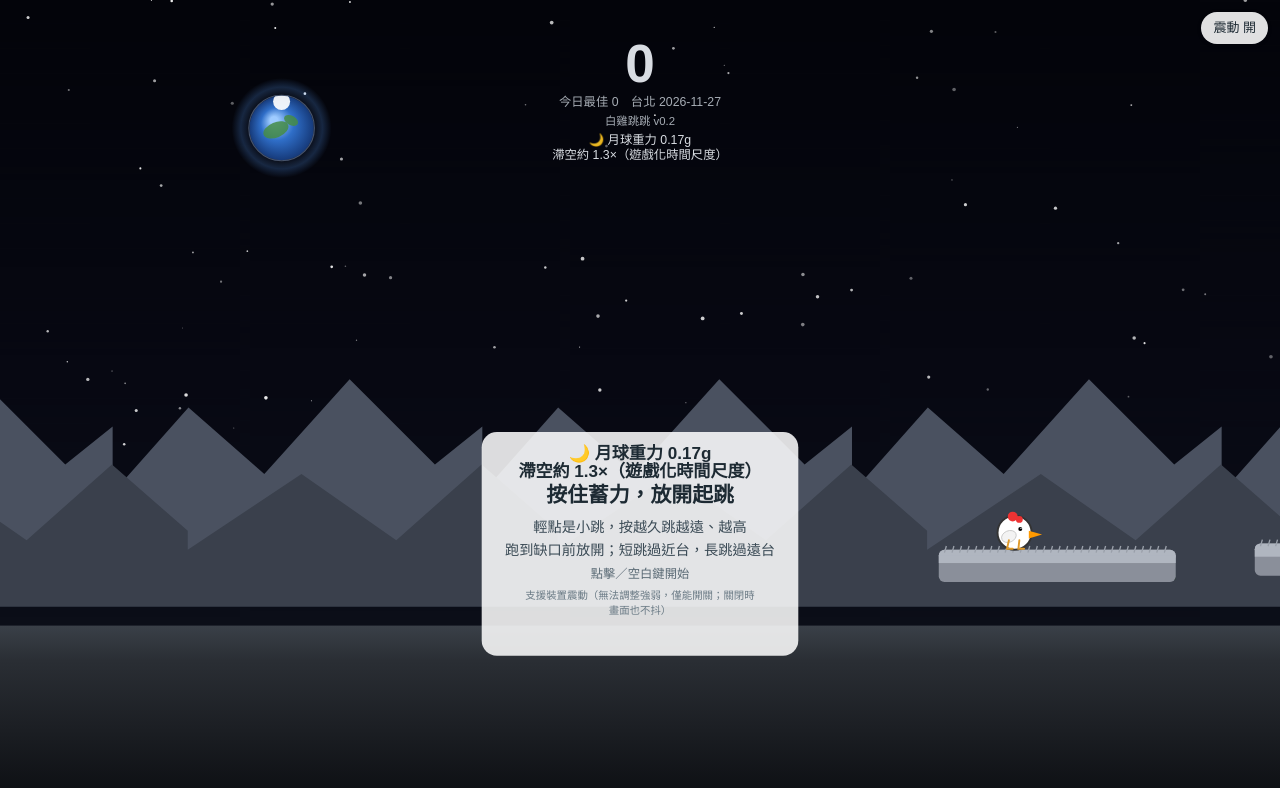
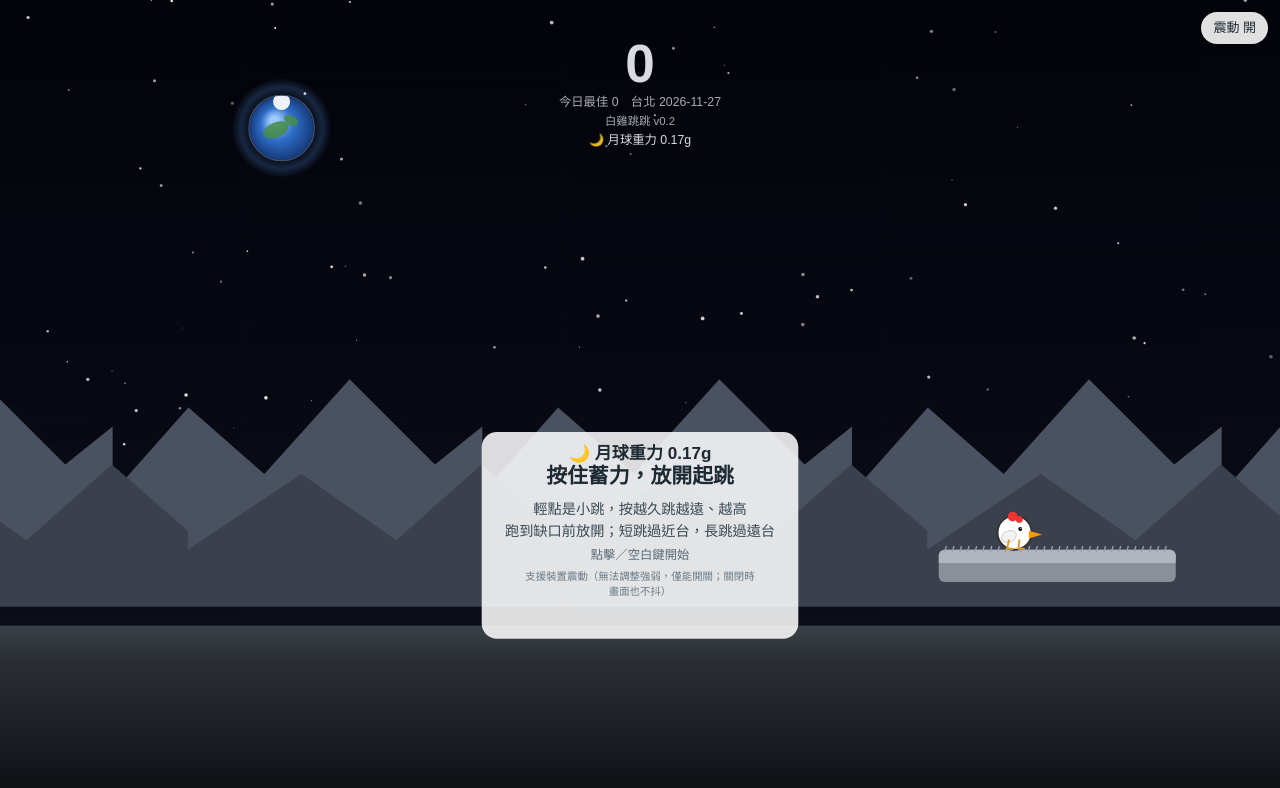
Before and after one commit to Yuanmi-dev/baiji-tiaotiao-v0.2, a plain HTML site: page index.html in a window 1280 px wide. Drawn offline with Linux system fonts and the light colour scheme.

Commit message:
Revert "Tighten jump hang time so vertical rhythm matches or beats scroll."
This reverts commit 6655f76dc2b01ed4448618a34dd48f1fe5f68e69.

```diff
--- a/index.html
+++ b/index.html
@@ -51,14 +51,11 @@ const CFG = {
   H: 844,
   // 物理（單位：像素、秒）。模擬用固定 60 tick，避免幀率影響跳高。
   TICK: 1 / 60,
-  SCALE_G: 2200,        // 世界尺度：2200 px/s² 對齊 9.81 m/s²，風／拖曳／摩擦換算用，不隨手感改變
-  VERT_SNAP: 1.25,      // 全域垂直節奏加速；跳高不變（v 與 √g 同步，g ∝ s²、v ∝ s）
-  HANG_TIME_CAP: 1.3,   // 相對地球日的滯空上限（遊戲化時間尺度；真實 g 比例仍為 1.62/9.81、3.71/9.81）
-  GRAVITY: 3437.5,      // 跳躍手感重力 = SCALE_G × VERT_SNAP²
-  FALL_GRAVITY_MUL: 2.0, // 下落重力倍數（較不漂）
-  MAX_FALL: 1400,       // 真空下落安全上限（實際用 3 倍）
-  JUMP_VY_MIN: 800,     // 640 × VERT_SNAP
-  JUMP_VY_MAX: 1500,    // 1200 × VERT_SNAP
+  GRAVITY: 2200,        // 上升重力
+  FALL_GRAVITY_MUL: 1.8, // 下落重力倍數（較不漂）
+  MAX_FALL: 1400,       // 下落速度上限
+  JUMP_VY_MIN: 640,     // 輕點的最小起跳速度（向上）
+  JUMP_VY_MAX: 1200,    // 蓄滿的最大起跳速度
   CHARGE_MS: 750,       // 蓄滿所需時間
   RUN_SPEED: 230,       // 水平速度；蓄力時仍會向前跑
   CHICKEN_R: 18,
@@ -157,27 +154,12 @@ const TOD_FORCE = (URL_PARAMS.get('tod') || '').toLowerCase().trim();
 
 /* ============================================================
    天氣與環境物理
-   尺度：CFG.SCALE_G（2200 px/s²）對齊地球 g=9.81 m/s²，
-   因此 1 m = SCALE_G/G_EARTH ≈ 224.3 px。此尺度不隨天體或手感重力改變；
-   月球／火星日重力比例仍為 1.62/9.81、3.71/9.81。
-   跳躍節奏另用遊戲化時間尺度：GRAVITY 與起跳速度已依 VERT_SNAP 同步放大以縮短滯空、保留跳高；
-   低重力日再把滯空壓在 HANG_TIME_CAP（約 1.3 倍地球日）以內，避免月球日變成約 2.5 倍那麼長。
-   拖曳與摩擦公式不變，換算仍走 SCALE_G。每日（台北日期）種子決定天氣，
+   尺度：CFG.GRAVITY（2200 px/s²）對齊地球 g=9.81 m/s²，
+   因此 1 m = GRAVITY/G_EARTH ≈ 224.3 px。此尺度不隨天體改變；
+   月球／火星日只改 g 的比例。每日（台北日期）種子決定天氣，
    同一天所有人條件相同。?weather=id 可強制指定（例如 moon）。
    ============================================================ */
-function pxPerM() { return (CFG.SCALE_G || 2200) / CFG.G_EARTH; }
-// 自然滯空倍率 t ∝ 1/√gMul；遊戲倍率不超過 HANG_TIME_CAP
-function hangNaturalMul(gMul) {
-  return 1 / Math.sqrt(Math.max(1e-8, gMul == null ? 1 : gMul));
-}
-function hangGameMul(gMul) {
-  return Math.min(hangNaturalMul(gMul), CFG.HANG_TIME_CAP);
-}
-// k>1 時同步放大跳躍 g 與起跳速度（h 不變，t 變 1/k）
-function hangAccel() {
-  const gMul = weather && weather.gMul != null ? weather.gMul : 1;
-  return hangNaturalMul(gMul) / hangGameMul(gMul);
-}
+function pxPerM() { return CFG.GRAVITY / CFG.G_EARTH; }
 function seedHash(n) {
   let x = (n >>> 0) ^ 0xA5A5A5A5;
   x = Math.imul(x ^ (x >>> 16), 0x7feb352d);
@@ -331,10 +313,8 @@ function weatherLines(w, env) {
   const lines = [];
   if (w.id === 'moon') {
     lines.push(w.emoji + ' 月球重力 ' + w.gMul.toFixed(2) + 'g');
-    lines.push('滯空約 ' + hangGameMul(w.gMul).toFixed(1) + '×（遊戲化時間尺度）');
   } else if (w.id === 'mars') {
     lines.push(w.emoji + ' 火星重力 ' + w.gMul.toFixed(2) + 'g');
-    lines.push('滯空約 ' + hangGameMul(w.gMul).toFixed(1) + '×（遊戲化時間尺度）');
     const ww = windWords(env.windMs);
     if (ww) lines.push('稀薄大氣　' + ww);
   } else if (w.id === 'hot') {
@@ -402,20 +382,18 @@ function envAt(x) {
   };
 }
 
-// 為保持跳高，初速依 v=√(2gh) 隨 √g 縮放，再乘上 hangAccel（遊戲化時間尺度）
+// 為保持跳高，初速依 v=√(2gh) 隨 √g 縮放（h 固定時 v ∝ √g）
 function jumpSpeed(charge) {
   const t = Math.max(0, Math.min(1, charge));
   const base = CFG.JUMP_VY_MIN + t * (CFG.JUMP_VY_MAX - CFG.JUMP_VY_MIN);
-  const gMul = weather && weather.gMul != null ? weather.gMul : 1;
-  return base * Math.sqrt(gMul) * hangAccel();
+  return base * Math.sqrt(weather.gMul);
 }
 
 // 空氣動力學：a_drag = −(½ C_d A / m) ρ |v_rel| v_rel
 // 寫成像素：a_px = −K ρ |v_px| v_px / (px/m)，K = ½ C_d A / m
 function applyAirTo(s, dt) {
   const env = envAt(s.x);
-  const k = hangAccel();
-  const g = CFG.GRAVITY * env.gMul * k * k;
+  const g = CFG.GRAVITY * env.gMul;
   const gUse = s.vy > 0 ? g * CFG.FALL_GRAVITY_MUL : g;
   const relX = s.vx - env.windPx;
   const relY = s.vy; // 風視為水平
@@ -1590,7 +1568,7 @@ function stepBody(dt) {
   const prevY = chick.y;
   const envNow = envAt(chick.x);
   if (grounded && chick.vy >= 0) {
-    const gGround = (CFG.SCALE_G || 2200) * envNow.gMul;
+    const gGround = CFG.GRAVITY * envNow.gMul;
     const aFric = Math.max(0, envNow.mu) * gGround; // a = μ g
     const tgt = CFG.RUN_SPEED;
     const dv = tgt - chick.vx;
@@ -2126,9 +2104,6 @@ window.__BAIJI__ = {
       weather: weather ? {
         id: weather.id, title: weather.title, emoji: weather.emoji,
         gMul: weather.gMul, rho: weather.rho, mu: weather.mu,
-        hangNatural: hangNaturalMul(weather.gMul),
-        hangGame: hangGameMul(weather.gMul),
-        hangAccel: hangAccel(),
         precip: weather.precip, windBaseMs: weather.windBaseMs,
         gustAmpMs: weather.gustAmpMs, palette: weather.palette,
         segments: (weather.segments || []).map(s => ({ fromX: s.fromX, windMs: s.windMs })),
@@ -2157,9 +2132,6 @@ window.__BAIJI__ = {
     return weather.id;
   },
   jumpSpeed,
-  hangAccel,
-  hangGameMul,
-  hangNaturalMul,
   simJumpTo,
   canLandOn,
   generatePlats(n) {
```
Also changed, not shown: 1 other file.
